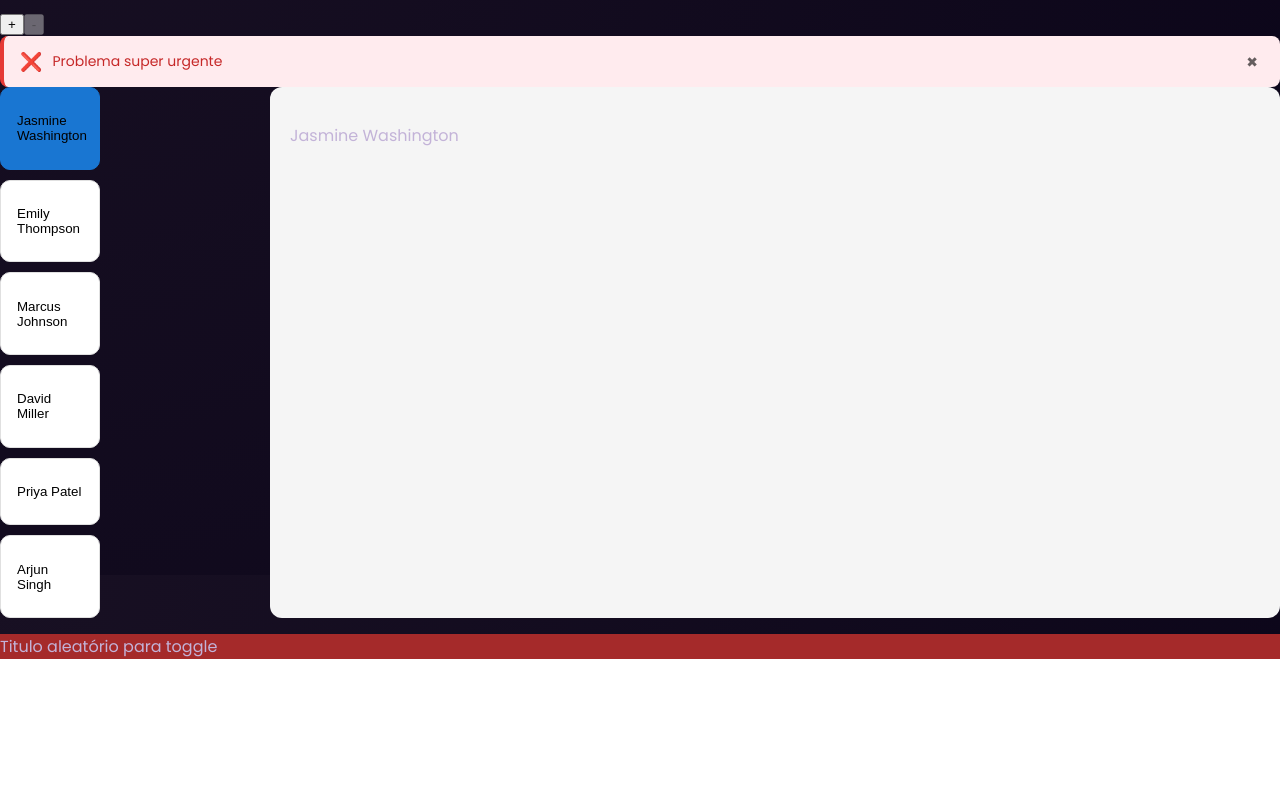
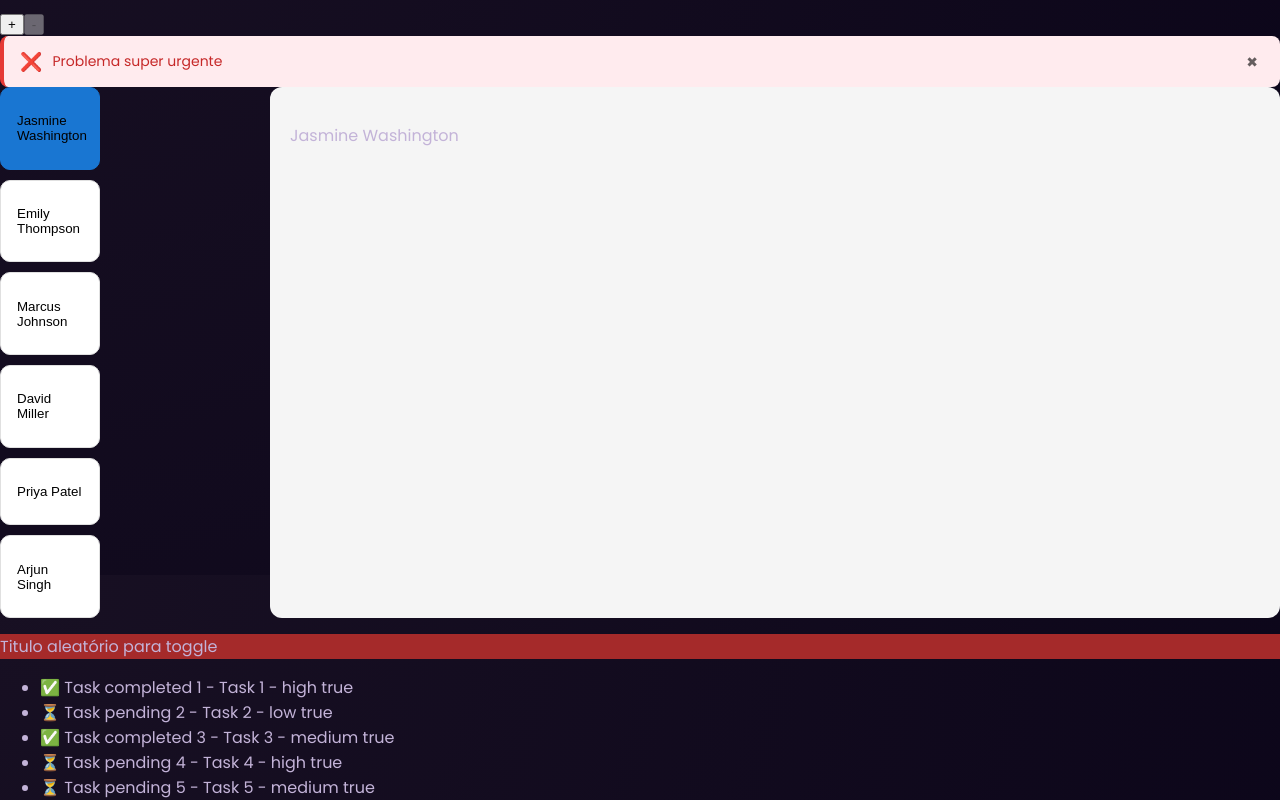
Before and after one commit to otniel123/Angular---The-Complete-Guide, an Angular app in the folder 01-starting-project-Exercises/: page / in a window 1280 px wide. Shown: the part 225-1025 px from the top of the page. Before the commit the page ends 884 px from the top, so only its background shows below. Built offline with nearby package versions, Linux system fonts and the light colour scheme.

Commit message:
Exercise 3.2 ready

```diff
--- a/01-starting-project-Exercises/src/app/app.component.html
+++ b/01-starting-project-Exercises/src/app/app.component.html
@@ -35,3 +35,4 @@
 />
 <app-user-list/>
 <app-toggle-card [title]="tituloToggleCard" [isOpen]="true"/>
+<app-task-board [activeFilter]="'all'">
--- a/01-starting-project-Exercises/src/app/app.component.ts
+++ b/01-starting-project-Exercises/src/app/app.component.ts
@@ -8,13 +8,15 @@ import { CounterButtonComponent } from './counter-button/counter-button.componen
 import { AlertBoxComponent } from './alert-box/alert-box.component';
 import { UserListComponent } from './user-list/user-list.component';
 import { ToggleCardComponent } from './toggle-card/toggle-card.component';
+import { TaskBoardComponent } from './task-board/task-board.component';
 import { DUMMY_PRODUCTS_CARD } from './dummy-product-card';
 import { DUMMY_USERS } from './dummy-users';
 
 @Component({
   selector: 'app-root',
   standalone: true,
-  imports: [HeaderComponent, UserComponent, ProductCardComponentComponent, ProducCardComponent, TaskItemComponentComponent, CounterButtonComponent, AlertBoxComponent, UserListComponent, ToggleCardComponent],
+  imports: [HeaderComponent, UserComponent, ProductCardComponentComponent, ProducCardComponent, TaskItemComponentComponent,
+            CounterButtonComponent, AlertBoxComponent, UserListComponent, ToggleCardComponent, TaskBoardComponent],
   templateUrl: './app.component.html',
   styleUrl: './app.component.css',
 })
--- /dev/null
+++ b/01-starting-project-Exercises/src/app/task-board/models/Tasks.ts
@@ -0,0 +1,6 @@
+export interface Task {
+    id: string;
+    title: string;
+    priority: string;
+    completed: boolean;
+}
--- /dev/null
+++ b/01-starting-project-Exercises/src/app/task-board/task-board.component.html
@@ -0,0 +1,7 @@
+@if (hasTasks) {
+    <ul>
+        @for (task of filteredTasks(); track task.id) {
+            <li><app-task-card [task]="task"/> {{task.id}} - {{task.title}} - {{task.priority}} {{hasTasks}}</li>
+        }
+    </ul>
+}
--- /dev/null
+++ b/01-starting-project-Exercises/src/app/task-board/task-board.component.ts
@@ -0,0 +1,32 @@
+import { Component, Input } from '@angular/core';
+import { Task } from './models/Tasks';
+import { TaskCardComponent } from '../task-card/task-card.component';
+
+@Component({
+  selector: 'app-task-board',
+  standalone: true,
+  imports: [TaskCardComponent],
+  templateUrl: './task-board.component.html',
+  styleUrl: './task-board.component.css'
+})
+export class TaskBoardComponent {
+  tasks: Task[] = [
+    {id: '1', title: 'Task 1', priority: 'high', completed: true},
+    {id: '2', title: 'Task 2', priority: 'low', completed: false},
+    {id: '3', title: 'Task 3', priority: 'medium', completed: true},
+    {id: '4', title: 'Task 4', priority: 'high', completed: false},
+    {id: '5', title: 'Task 5', priority: 'medium', completed: false},
+  ]
+
+  @Input({required: true})activeFilter: 'all' | 'completed' | 'pending' = 'all';
+
+  filteredTasks(){
+    if(this.activeFilter == 'completed'){return this.tasks.filter(t => t.completed==true)}
+    else if(this.activeFilter == 'pending'){return this.tasks.filter(t => !t.completed)}
+    return this.tasks;
+  }
+
+  get hasTasks(){
+    return this.filteredTasks().length > 0;
+  }
+}
--- /dev/null
+++ b/01-starting-project-Exercises/src/app/task-card/task-card.component.html
@@ -0,0 +1,5 @@
+@if (task.completed) {
+    <span>✅ Task completed</span>
+}@else {
+    <span>⏳ Task pending</span>
+}
```
Also changed, not shown: 01-starting-project-Exercises/src/app/task-card/task-card.component.ts (added, +14 -0 lines), 01-starting-project-Exercises/src/app/task-board/task-board.component.css (added), 01-starting-project-Exercises/src/app/task-card/task-card.component.css (added), 2 other files (tests, documents, lock files or other folders).
